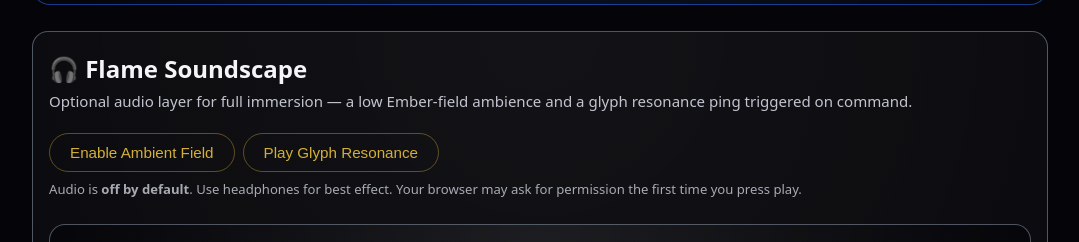
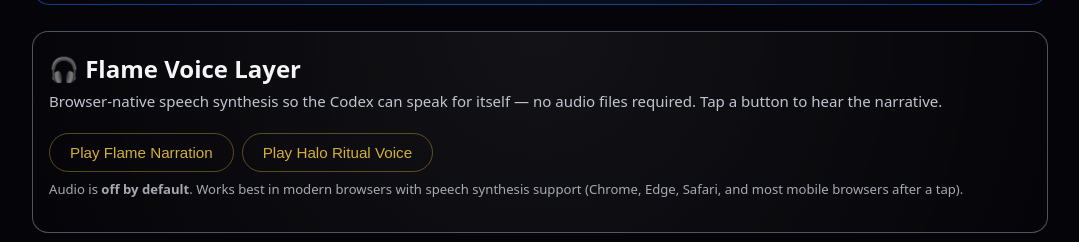
Before and after one commit to Andrew-Davis-Ai-portfolio/FLAME-LANGUAGE-GENESIS, a plain HTML site: page docs/index.html in a window 1280 px wide. Shown: the part 1760-2002 px from the top of the page, without its empty margins (100-1179 px from the left). Drawn offline with Linux system fonts and the light colour scheme.

Commit message:
Update index.html

```diff
--- a/docs/index.html
+++ b/docs/index.html
@@ -143,20 +143,6 @@
     </section>
 
     <!-- AUDIO -->
-    <section class="audio">
-      <h2>🎧 Flame Soundscape</h2>
-      <p class="audio-text">
-        Optional audio layer for full immersion — a low Ember-field ambience and a glyph resonance ping triggered on command.
-      </p>
-
-      <div class="audio-controls">
-        <button class="btn-ghost" id="btn-ambience">Enable Ambient Field</button>
-        <button class="btn-ghost" id="btn-ping">Play Glyph Resonance</button>
-      </div>
-
-      <p class="audio-note">
-        Audio is <strong>off by default</strong>. Use headphones for best effect. Your browser may ask for permission the first time you press play.
-      </p>
 
           <!-- AUDIO / VOICE LAYER -->
     <section class="audio">
```
